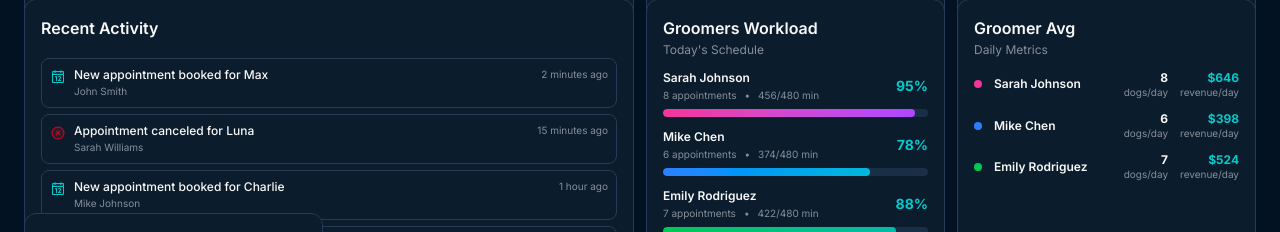
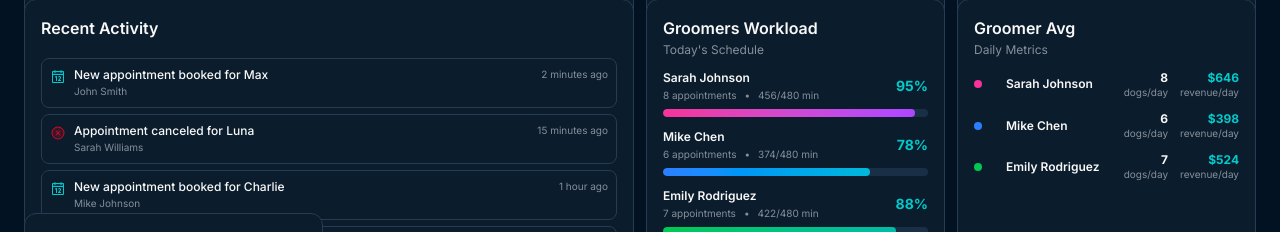
Before and after one commit to JimmysRanch/126, a React (Vite) app: page / in a window 1280 px wide. Shown: the part 295-527 px from the top of the page. Built offline with nearby package versions, Linux system fonts and the light colour scheme.

Commit message:
Generated by Spark: In the GroomerAvgCard component, fix the layout so groomer names are not truncated. Display the full name (like "Sarah Johnson" instead of "Sarah Jo...") and add more horizontal space between the name column and the stats columns (dogs/day and revenue/day).

```diff
--- a/src/pages/dashboard/components/GroomerAvgCard.tsx
+++ b/src/pages/dashboard/components/GroomerAvgCard.tsx
@@ -20,13 +20,13 @@ function GroomerAvgItem({ groomer, delay, dogsPerDay, revenuePerDay }: GroomerAv
       initial={{ opacity: 0, y: 10 }}
       animate={{ opacity: 1, y: 0 }}
       transition={{ duration: 0.3, delay }}
-      className="flex items-center gap-3"
+      className="flex items-center gap-6"
     >
-      <div className={`w-2 h-2 rounded-full ${getBarColor(groomer.id)}`} />
-      <div className="flex-1 min-w-0">
-        <div className="text-xs font-semibold truncate">{groomer.name}</div>
+      <div className={`w-2 h-2 rounded-full flex-shrink-0 ${getBarColor(groomer.id)}`} />
+      <div className="flex-shrink-0">
+        <div className="text-xs font-semibold whitespace-nowrap">{groomer.name}</div>
       </div>
-      <div className="flex items-center gap-3 text-xs">
+      <div className="flex items-center gap-3 text-xs ml-auto">
         <div className="text-right">
           <div className="font-bold">{dogsPerDay}</div>
           <div className="text-[10px] text-muted-foreground">dogs/day</div>
```
